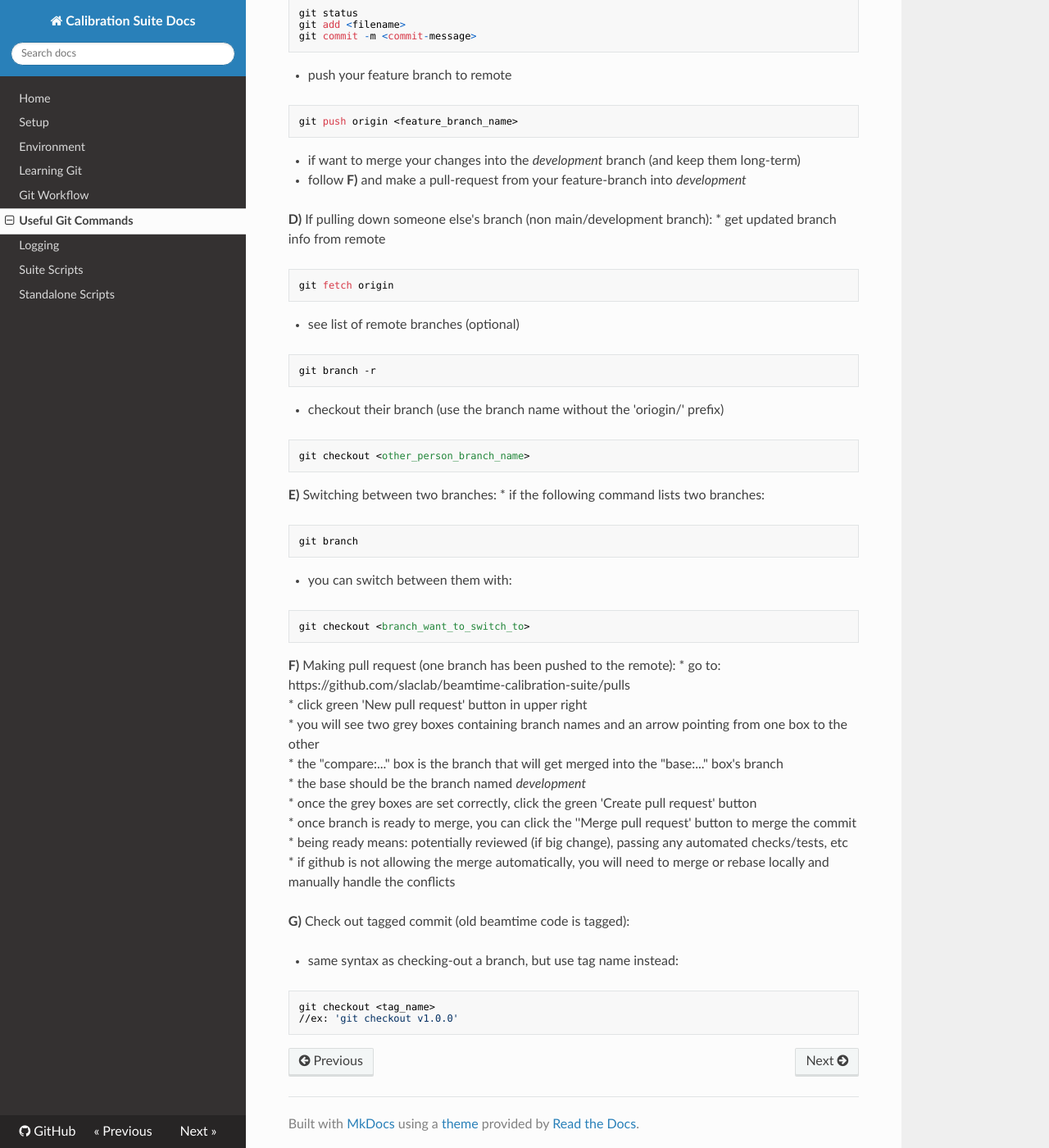
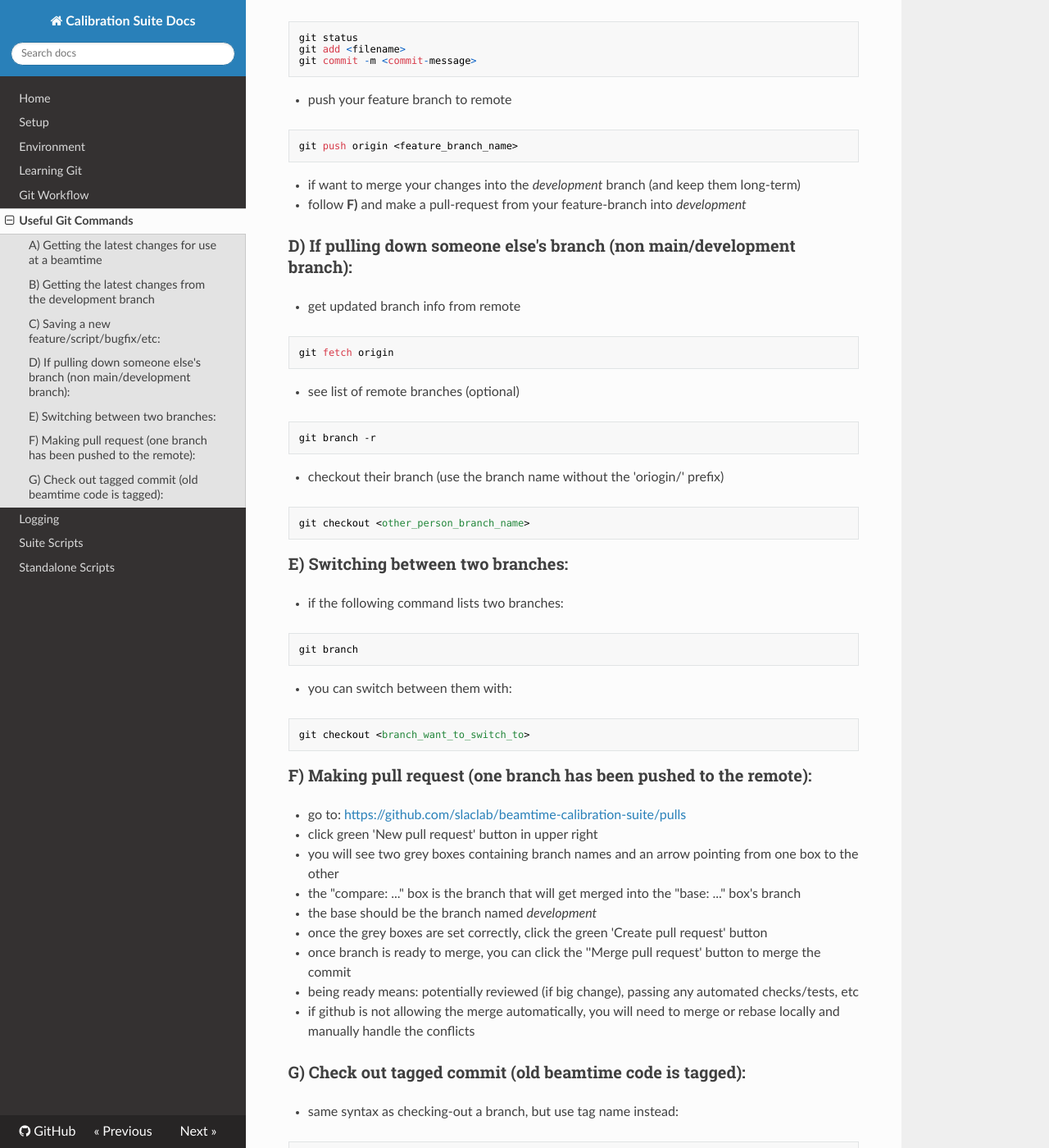
Before and after one commit to slaclab/beamtime-calibration-suite, an MkDocs documentation site: the page built from docs/commands.md, in a window 1280 px wide and 1400 px high, scrolled down 680 px. Shown: the whole window at 82% size. Built offline with MkDocs 1.6.1, drawn with Linux system fonts in a browser that asks for light colours; nearby versions of some CDN libraries; some of the changed text lies outside the part shown.

Commit message:
DOC: more updates to doc formating

````diff
--- a/docs/commands.md
+++ b/docs/commands.md
@@ -1,18 +1,18 @@
 # Git Commands for Common Tasks
 
-**A)** Getting the latest changes for use at a beamtime
+### A) Getting the latest changes for use at a beamtime
 ```
 git fetch
 //if beamtime is across multiple days, use 1st day date
 git switch beamtime_<month>_<day>_<year>
 ```
 
-**B)** Getting the latest changes from the _development_ branch
+### B) Getting the latest changes from the _development_ branch
 ```
 git pull origin development
 ```
 
-**C)** Saving a new feature/script/bugfix/etc:
+### C) Saving a new feature/script/bugfix/etc:
 * make sure you have the latest changes from the remote:
 ```
 git pull origin development
@@ -34,7 +34,7 @@ git push origin <feature_branch_name>
 * if want to merge your changes into the _development_ branch (and keep them long-term)
   * follow **F)** and make a pull-request from your feature-branch into _development_
 
-**D)** If pulling down someone else's branch (non main/development branch):
+### D) If pulling down someone else's branch (non main/development branch):
 * get updated branch info from remote
 ```
 git fetch origin
@@ -48,7 +48,7 @@ git branch -r
 git checkout <other_person_branch_name>
 ```
 
-**E)** Switching between two branches:
+### E) Switching between two branches:
 * if the following command lists two branches:
 ```
 git branch
@@ -58,18 +58,18 @@ git branch
 git checkout <branch_want_to_switch_to>
 ```
 
-**F)** Making pull request (one branch has been pushed to the remote):
-* go to: https://github.com/slaclab/beamtime-calibration-suite/pulls
+### F) Making pull request (one branch has been pushed to the remote):
+* go to: [https://github.com/slaclab/beamtime-calibration-suite/pulls](https://github.com/slaclab/beamtime-calibration-suite/pulls)
 * click green 'New pull request' button in upper right
 * you will see two grey boxes containing branch names and an arrow pointing from one box to the other
-  * the "compare:..." box is the branch that will get merged into the "base:..." box's branch
+  * the "compare: ..." box is the branch that will get merged into the "base: ..." box's branch
   * the base should be the branch named _development_
 * once the grey boxes are set correctly, click the green 'Create pull request' button
 * once branch is ready to merge, you can click the ''Merge pull request' button to merge the commit
   * being ready means: potentially reviewed (if big change), passing any automated checks/tests, etc
 * if github is not allowing the merge automatically, you will need to merge or rebase locally and manually handle the conflicts
 
-**G)** Check out tagged commit (old beamtime code is tagged):
+### G) Check out tagged commit (old beamtime code is tagged):
 
 * same syntax as checking-out a branch, but use tag name instead:
 ```
````
Also changed, not shown: README.md (+0 -1 lines), docs/environment.md (+2 -2 lines), docs/index.md (+4 -3 lines), docs/learning_git.md (+3 -3 lines), docs/workflow.md (+3 -3 lines).
